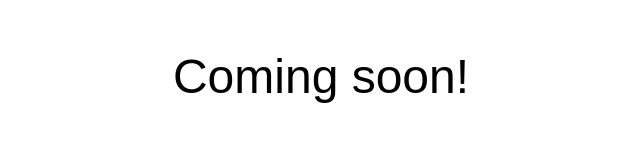
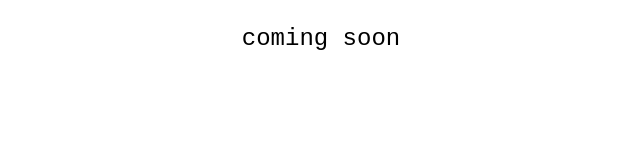
Before and after one commit to eljefedelrodeodeljefe/epic-artist-management.com, a website: page src/website/index.html in a window 1280 px wide. Shown: the part 431-585 px from the top of the page, without its empty margins (319-959 px from the left). Drawn offline with Linux system fonts and the light colour scheme; files that its build step writes are made by us from their sources.

Commit message:
switch font

```diff
--- a/src/website/index.html
+++ b/src/website/index.html
@@ -10,7 +10,7 @@
     <div class="landing-page">
       <img class="landing" src="http://res.cloudinary.com/jefe-io/image/upload/v1464014384/logo-epic-artist-management_ruz78p.png" alt="Epic Artist Management" />
       <p class="coming-soon">
-        Coming soon!
+        coming soon
       </p>
     </div>
   </body>
```
Also changed, not shown: src/website/build/index.html, src/website/build/style.css.
